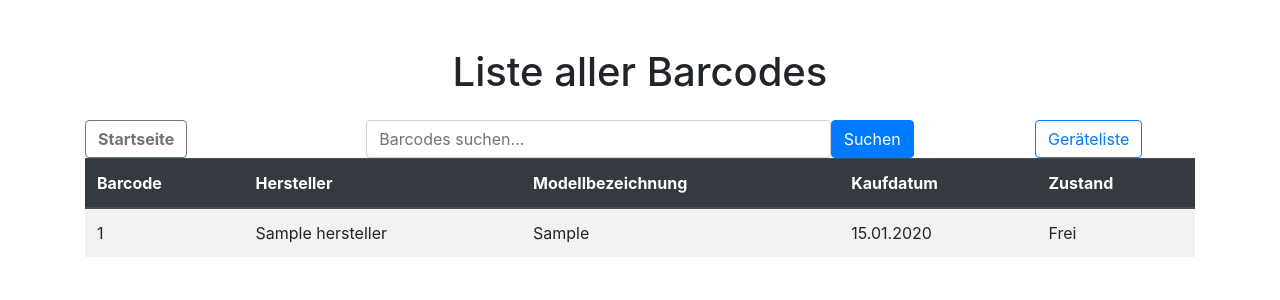
After one commit to qwersumme/LVSW, a Django app: page /devicemanagerapp/barcodes-liste/ in a window 1280 px wide. The commit adds this page. Shown: the top 300 px of the page. Run offline with Django 5.2, Linux system fonts and the light colour scheme; tables that the repository leaves empty hold one stand-in row (values such as "Sample post"); some libraries are stand-ins or nearby versions.

Commit message:
added Barcode List and improved search fields

```diff
--- /dev/null
+++ b/LVSW/devicemanagerapp/templates/devicemanagerapp/barcodes_liste.html
@@ -0,0 +1,65 @@
+<!DOCTYPE html>
+<html lang="de">
+<head>
+    <meta charset="UTF-8">
+    <meta name="viewport" content="width=device-width, initial-scale=1.0">
+    <title>Barcodes Liste</title>
+    <link rel="stylesheet" href="https://stackpath.bootstrapcdn.com/bootstrap/4.5.2/css/bootstrap.min.css">
+</head>
+<body>
+    <div class="container mt-5">
+        <h1 class="text-center">Liste aller Barcodes</h1>
+
+        <!--<div class="mb-3 text-end">
+            <a href="{% url 'mainindex' %}" class="btn btn-outline-secondary">Zurück zur Startseite</a>
+        </div> -->
+
+        <div class="row mt-4 align-items-center">
+            <!-- Zurück-Button am linken Rand -->
+            <div class="col-md-2 text-start">
+                <a href="{% url 'mainindex' %}" class="btn btn-outline-secondary"><b>Startseite</b></a>
+            </div>
+
+            <!-- Suchleiste -->
+            <div class="col-md-8 d-flex justify-content-center">
+                <form method="get" class="d-flex w-75">
+                    <input type="text" name="q" placeholder="Barcodes suchen..." value="{{ query }}" class="form-control me-2">
+                    <button type="submit" class="btn btn-primary">Suchen</button>
+                </form>
+            </div>
+
+            <div class="col-md-2 text-end">
+                <a href="{% url 'geraete_liste' %}" class="btn btn-outline-primary"> Ger&auml;teliste</a>
+            </div>
+
+        </div>
+
+        <table class="table table-striped">
+            <thead class="thead-dark">
+                <tr>
+                    <th>Barcode</th>
+                    <th>Hersteller</th>
+                    <th>Modellbezeichnung</th>
+                    <th>Kaufdatum</th>
+                    <th>Zustand</th>
+                </tr>
+            </thead>
+            <tbody>
+                {% for barcode in barcodes %}
+                <tr>
+                    <td>{{ barcode.barcode }}</td>
+                    <td>{{ barcode.geraetetypid.herstellerid }}</td>
+                    <td>{{ barcode.geraetetypid.modellbezeichnung }}</td>
+                    <td>{{ barcode.kaufdatum|date:"d.m.Y" }}</td>
+                    <td>{{ barcode.zustand }}</td>
+                </tr>
+                {% empty %}
+                <tr>
+                    <td colspan="5" class="text-center">Keine Barcodes gefunden.</td>
+                </tr>
+                {% endfor %}
+            </tbody>
+        </table>
+    </div>
+</body>
+</html>
--- a/LVSW/devicemanagerapp/templates/devicemanagerapp/generate_barcode.html
+++ b/LVSW/devicemanagerapp/templates/devicemanagerapp/generate_barcode.html
@@ -1,3 +1,5 @@
+<!-- TODO FIXING of Höhe (enum?), DATE-->
+
 <!DOCTYPE html>
 <html lang="de">
 <head>
--- a/LVSW/devicemanagerapp/templates/devicemanagerapp/geraete_liste.html
+++ b/LVSW/devicemanagerapp/templates/devicemanagerapp/geraete_liste.html
@@ -41,6 +41,7 @@
                     <th>Modellbezeichnung</th>
                     <th>Anleitungslink</th>
                     <th>Anzeigen</th>
+                    <th>Barcode</th>
                 </tr>
             </thead>
             <tbody>
--- a/LVSW/devicemanagerapp/urls.py
+++ b/LVSW/devicemanagerapp/urls.py
@@ -13,4 +13,5 @@ urlpatterns = [
     path('show-device/<int:geraete_id>/', views.show_device, name='show_device'),
     path('edit-device/<int:geraete_id>/', views.edit_device, name='edit_device'),
     path('generate-barcodes/<int:geraetetypid>/', views.generate_barcodes, name='generate_barcodes'),
+    path('barcodes-liste/', views.barcodes_liste, name='barcodes_liste'),
 ]
--- a/LVSW/devicemanagerapp/views.py
+++ b/LVSW/devicemanagerapp/views.py
@@ -1,5 +1,6 @@
 from django.shortcuts import render, redirect, get_object_or_404
 from django.contrib import messages
+from django.db.models import Q
 from .forms import HerstellerForm, GeraetetypForm, BarcodeelementForm
 from .models import Hersteller_view, Geraetetyp, Hersteller, Barcodeelement
 
@@ -58,7 +59,11 @@ def geraete_liste(request):
     # Suchfunktion
     query = request.GET.get('q', '')  # Suchparameter aus der URL abrufen
     if query:
-        geraete = Geraetetyp.objects.filter(modellbezeichnung__icontains=query).select_related('herstellerid')  # Suche in der Modellbezeichnung
+        geraete = Geraetetyp.objects.filter(
+            Q(modellbezeichnung__icontains=query) |
+            Q(herstellerid__name__icontains=query)
+            ).select_related('herstellerid')  # Suche in der Modellbezeichnung
+
     else:
         geraete = Geraetetyp.objects.all().select_related('herstellerid')  # Alle Geräte abrufen
 
@@ -84,31 +89,6 @@ def edit_device(request, geraete_id):
         form = GeraetetypForm(instance=geraetetyp)
 
     return render(request, 'devicemanagerapp/edit_device.html', {'form': form, 'geraetetyp': geraetetyp})
-
-'''def generate_barcodes(request, geraetetypid):
-    # Sicherstellen, dass der Gerätetyp existiert
-    geraetetyp = get_object_or_404(Geraetetyp, geraetetypid=geraetetypid)
-
-    if request.method == 'POST':
-        form = BarcodeelementForm(request.POST)
-        anzahl = int(request.POST.get('anzahl', 1))  # Anzahl aus dem Formular abrufen
-        if form.is_valid():
-            # Mehrere Barcodeelemente erstellen
-            for _ in range(anzahl):
-                barcode = form.save(commit=False)
-                barcode.geraetetypid = geraetetyp
-                barcode.istgruppe = 0  # `istgruppe` immer False setzen
-                barcode.save()
-            messages.success(request, f"{anzahl} Barcodeelemente erfolgreich erstellt!")
-            return redirect('geraete_liste')  # Weiterleitung zur Geräte-Liste
-    else:
-        form = BarcodeelementForm()
-
-    return render(request, 'devicemanagerapp/generate_barcode.html', {
-        'form': form,
-        'geraetetyp': geraetetyp,
-    })
-'''
 
 def generate_barcodes(request, geraetetypid):
     # Sicherstellen, dass der Gerätetyp existiert
@@ -149,3 +129,19 @@ def generate_barcodes(request, geraetetypid):
         'form': form,
         'geraetetyp': geraetetyp,
     })
+
+def barcodes_liste(request):
+    query = request.GET.get('q', '')  # Suchparameter aus der URL abrufen
+
+    if query:
+        # Suche in Barcode, Modellbezeichnung und Hersteller
+        barcodes = Barcodeelement.objects.filter(
+            Q(barcode__icontains=query) |
+            Q(geraetetypid__modellbezeichnung__icontains=query) |
+            Q(geraetetypid__herstellerid__name__icontains=query)
+        ).select_related('geraetetypid')
+    else:
+        # Ohne Suchbegriff alle Barcodes laden
+        barcodes = Barcodeelement.objects.select_related('geraetetypid')
+
+    return render(request, 'devicemanagerapp/barcodes_liste.html', {'barcodes': barcodes, 'query': query})
```
Also changed, not shown: LVSW/templates/myindex.html (+7 -0 lines).
